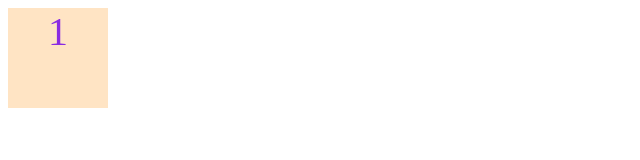
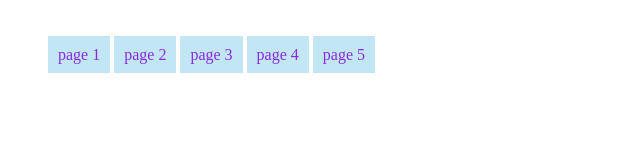
Before and after one commit to LarysaLemeshuk/practick, a plain HTML site: page index.html in a window 1280 px wide. Shown: the whole page, without its empty margins (0-640 px from the left). Drawn offline with Linux system fonts and the light colour scheme.

Commit message:
hover ex

```diff
--- a/index.html
+++ b/index.html
@@ -7,7 +7,15 @@
     <link rel="stylesheet" href="style.css" />
   </head>
   <body>
-    <div>1</div>
+    <navigation>
+    <ul class="link-list">
+      <li><a href="#" class="page-link">page 1</a></li>
+      <li><a href="#" class="page-link">page 2</a></li>
+      <li><a href="#" class="page-link">page 3</a></li>
+      <li><a href="#" class="page-link">page 4</a></li>
+      <li><a href="#" class="page-link">page 5</a></li>
+    </ul>
+   </navigation>
 
   </body>
 </html>
--- a/style.css
+++ b/style.css
@@ -1,14 +1,14 @@
-div {
-    width: 100px;
-    height: 100px;
-    background-color: bisque;
-    color: blueviolet;
-    font-size: 40px;
-    text-align: center;
+.link-list li {
+  display: inline-block;
+  margin-top: 30px;
+}
+.page-link {
+  text-decoration: none;
+  background-color: rgb(194, 230, 243);
+  padding: 10px;
+  color: blueviolet;
+}
+.page-link:hover { background-color: aquamarine;
+    color: black;
 
 }
-
-div:hover {
-    background-color: aqua;
-    color: brown;
-}
```
